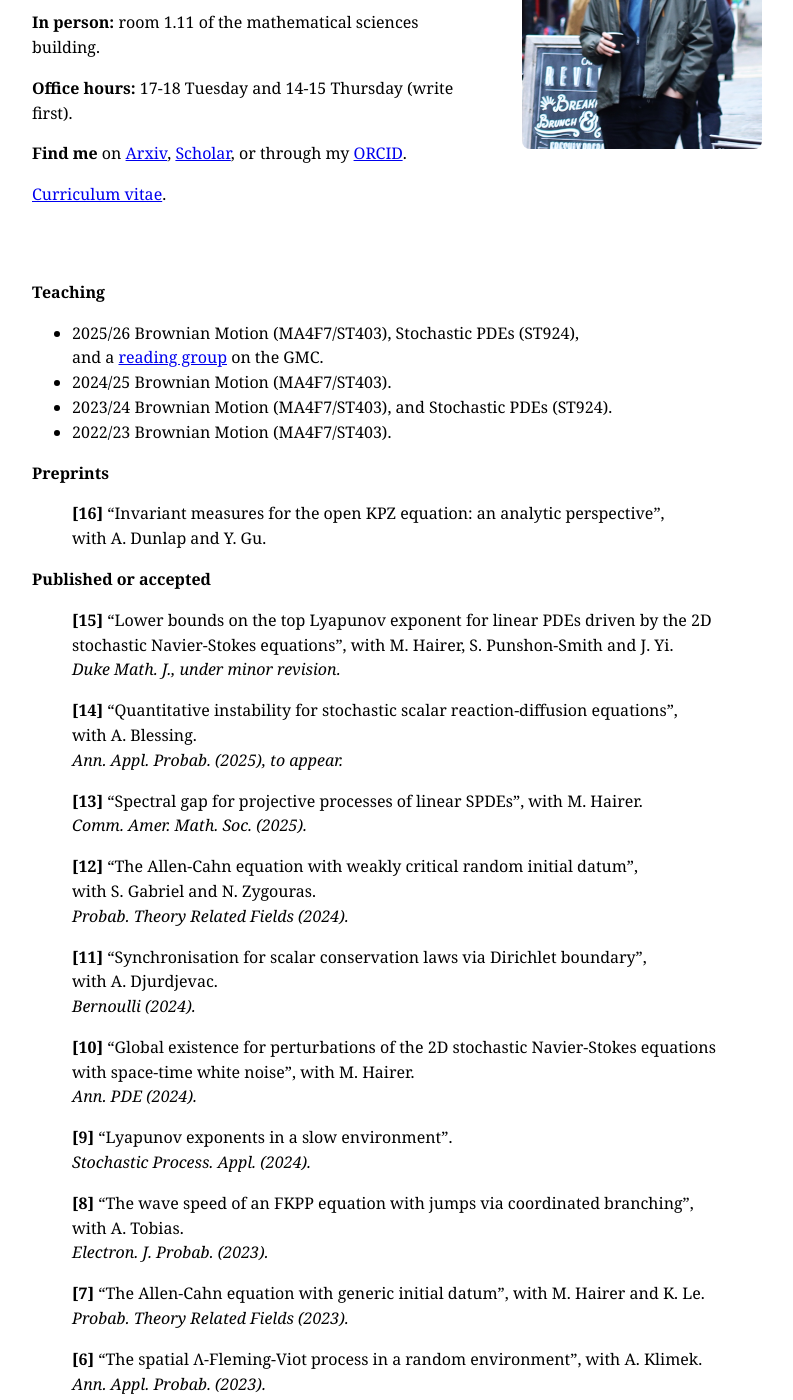
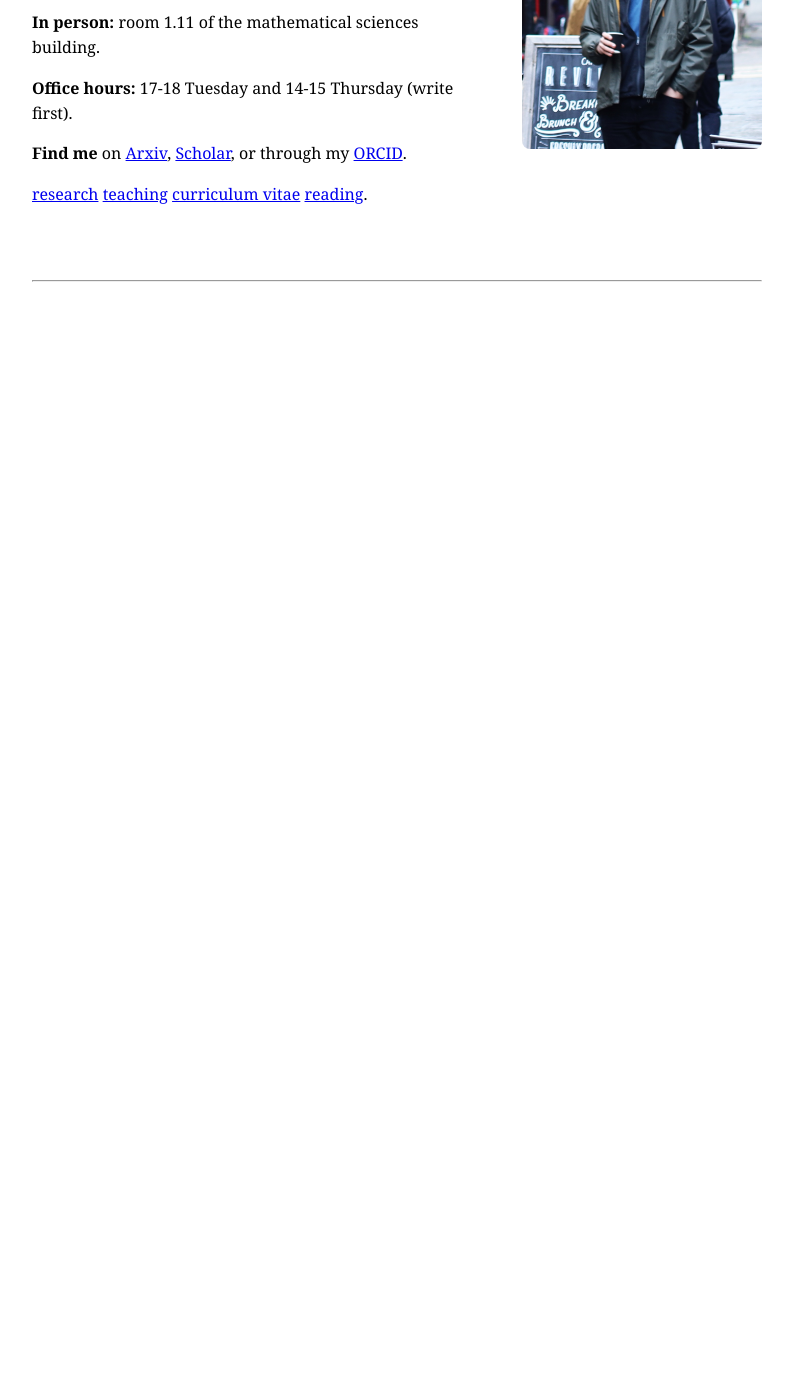
Before and after one commit to rosati-tom/rosati-tom.github.io, a Jekyll site: the page built from index.md, in a window 1280 px wide and 1400 px high, scrolled down 270 px. Shown: the whole window, without its empty margins (243-1036 px from the left). Built offline with Jekyll 4.4.1, drawn with Linux system fonts in a browser that asks for light colours; some web fonts are replaced; our own code applies the rules of GitHub Pages for plain Markdown files; after the commit the page ends 900 px from its top, so only the background shows below that; some of the changed text lies outside the part shown.

Commit message:
Restructure

```diff
--- a/index.md
+++ b/index.md
@@ -20,7 +20,7 @@ I study probability, stochastic analysis, stochastic PDEs.
 **Find me** on [Arxiv](https://arxiv.org/search/?searchtype=author&query=Rosati%2C+T),  [Scholar](https://scholar.google.com/citations?user=Xdj6H3gAAAAJ&hl=en), or through my [ORCID](https://orcid.org/0000-0001-5255-6519).
 
 
-[Curriculum vitae](/assets/cv.pdf).
+[research](/research.md) [teaching](/teaching.md) [curriculum vitae](/assets/cv.pdf) [reading](/gmc.md).
 
 
   </div>
@@ -32,54 +32,4 @@ I study probability, stochastic analysis, stochastic PDEs.
 
 <br>
 
-**Teaching**
-
-* 2025/26 Brownian Motion (MA4F7/ST403), Stochastic PDEs (ST924), <br> and a [reading group](/gmc.md/) on the GMC.
-* 2024/25 Brownian Motion (MA4F7/ST403).
-* 2023/24 Brownian Motion (MA4F7/ST403), and Stochastic PDEs (ST924).
-* 2022/23 Brownian Motion (MA4F7/ST403).
-
-**Preprints**
-
-> **[16]** "Invariant measures for the open KPZ equation: an analytic
-> perspective", <br> with A. Dunlap and Y. Gu.
-
-**Published or accepted**
-
-> **[15]** "Lower bounds on the top Lyapunov exponent for linear PDEs driven by
-> the 2D stochastic Navier-Stokes equations", with M. Hairer,
-> S. Punshon-Smith and J. Yi. <br> *Duke Math. J., under minor revision.*
-
-> **[14]** "Quantitative instability for stochastic scalar reaction-diffusion equations",<br> with A. Blessing. <br> *Ann. Appl. Probab. (2025), to appear.*
-
-> **[13]** "Spectral gap for projective processes of linear SPDEs", with M. Hairer. <br> *Comm. Amer. Math. Soc. (2025).*
-
-> **[12]** "The Allen-Cahn equation with weakly critical random initial datum",<br> with S. Gabriel and N. Zygouras. <br> *Probab. Theory Related Fields (2024).*
-
-> **[11]** "Synchronisation for scalar conservation laws via Dirichlet boundary",<br> with A. Djurdjevac.<br> *Bernoulli (2024).*
-
-> **[10]**  "Global existence for perturbations of the 2D stochastic Navier-Stokes equations with space-time white noise", with M. Hairer. <br> *Ann. PDE (2024).*
-
-> **[9]** "Lyapunov exponents in a slow environment". <br> *Stochastic Process. Appl. (2024).*
-
-> **[8]** "The wave speed of an FKPP equation with jumps via coordinated branching",<br> with A. Tobias. <br> *Electron. J. Probab. (2023).*
-
-> **[7]** "The Allen-Cahn equation with generic initial datum", with M. Hairer and K. Le. <br> *Probab. Theory Related Fields (2023).*
-
-> **[6]** "The spatial Λ-Fleming-Viot process in a random environment", with A. Klimek. <br> *Ann. Appl. Probab. (2023).*
-
-> **[5]** "A rough super-Brownian motion", with N. Perkowski. <br> *Ann. Probab. (2021).*
-
-> **[4]** "Synchronization for KPZ". <br> *Stoch. Dyn. (2022).*
-
-> **[3]** "Killed rough super-Brownian motion". <br> *Electron. Commun. Probab. (2020).*
-
-> **[2]** "Modelled distributions of Triebel-Lizorkin type", with S. Hensel. <br> *Studia Math. (2020).*
-
-> **[1]** "The KPZ equation on the real line", with N. Perkowski. <br> *Electron. J. Probab. (2019).*
-
-**Outreach and lecture notes**
-
-* Some [lecture notes](/assets/spdes_24.pdf) for a mini-course of stochastic PDEs.
-* "Randomness is natural - an introduction to regularisation by noise", <br>with H. Elad-Altman and A. Djurdjevac. <br> *Snapshots of modern
-  mathematics from Oberwolfach (2022).*
+----
```
